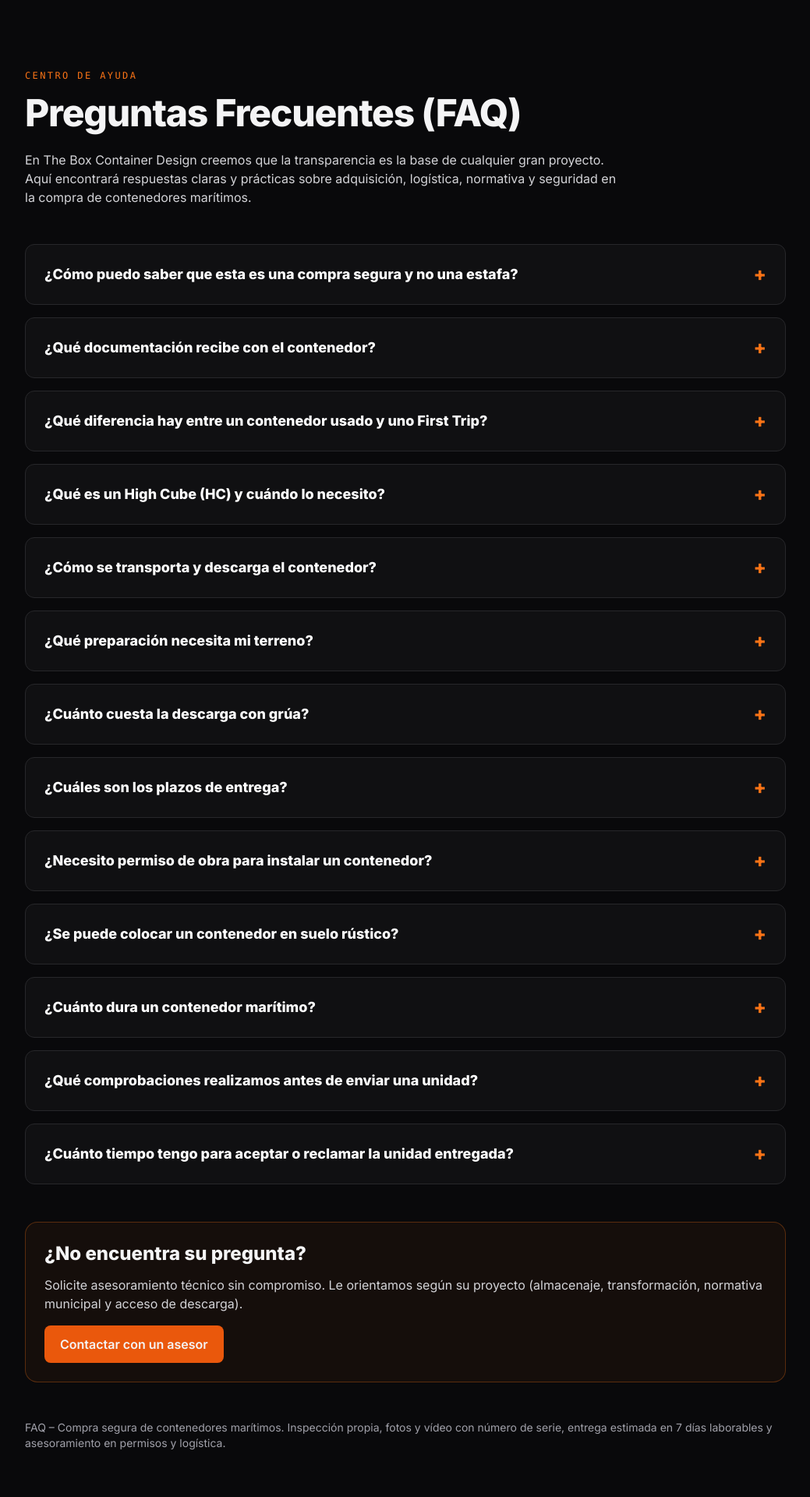
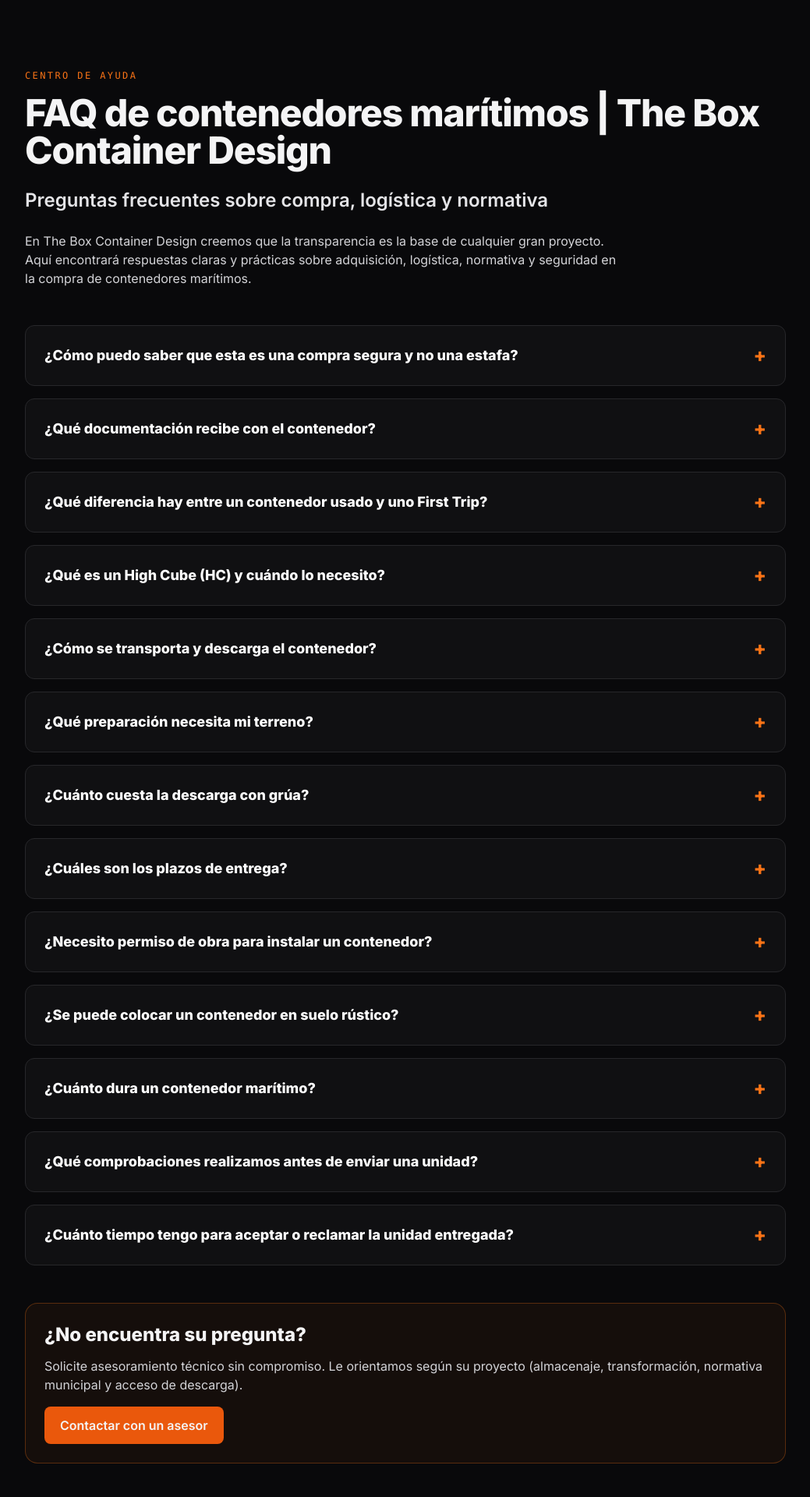
Before and after one commit to Doktek11/sote, a React (Vite) app: page / in a window 1280 px wide. Shown: the part 3680-5600 px from the top of the page at 78% size, without its empty margins (120-1159 px from the left). Built offline with nearby package versions, Linux system fonts and the light colour scheme.

Commit message:
Update FaqSection.tsx

```diff
--- a/components/sections/FaqSection.tsx
+++ b/components/sections/FaqSection.tsx
@@ -1,4 +1,8 @@
-import React from 'react';
+import React, { useEffect } from 'react';
+
+const SEO_TITLE = 'FAQ | Compra segura de contenedores marítimos | The Box Container Design';
+const SEO_DESCRIPTION =
+  'FAQ – Compra segura de contenedores marítimos. Inspección propia, fotos y vídeo con número de serie, entrega estimada en 7 días laborables y asesoramiento en permisos y logística.';
 
 const faqItems = [
   {
@@ -110,12 +114,41 @@ const faqItems = [
   },
 ];
 
+const upsertMeta = (name: string, content: string) => {
+  let meta = document.querySelector(`meta[name="${name}"]`) as HTMLMetaElement | null;
+
+  if (!meta) {
+    meta = document.createElement('meta');
+    meta.setAttribute('name', name);
+    document.head.appendChild(meta);
+  }
+
+  meta.setAttribute('content', content);
+};
+
 export const FaqSection: React.FC = () => {
+  useEffect(() => {
+    const previousTitle = document.title;
+    const previousDescription =
+      document.querySelector('meta[name="description"]')?.getAttribute('content') ?? '';
+
+    document.title = SEO_TITLE;
+    upsertMeta('description', SEO_DESCRIPTION);
+
+    return () => {
+      document.title = previousTitle;
+      upsertMeta('description', previousDescription);
+    };
+  }, []);
+
   return (
-    <section id="faqs" className="bg-zinc-950 py-24 border-y border-zinc-900">
+    <section id="faqs" className="bg-zinc-950 py-24 border-y border-zinc-900" aria-labelledby="faq-main-title">
       <div className="container mx-auto px-6 max-w-5xl">
         <p className="text-xs font-mono tracking-[0.2em] uppercase text-orange-500 mb-4">Centro de Ayuda</p>
-        <h2 className="text-4xl md:text-5xl font-black tracking-tight mb-6">Preguntas Frecuentes (FAQ)</h2>
+        <h1 id="faq-main-title" className="text-4xl md:text-5xl font-black tracking-tight mb-6">
+          FAQ de contenedores marítimos | The Box Container Design
+        </h1>
+        <h2 className="text-xl md:text-2xl font-semibold text-zinc-200 mb-6">Preguntas frecuentes sobre compra, logística y normativa</h2>
         <p className="text-zinc-300 max-w-3xl mb-12">
           En The Box Container Design creemos que la transparencia es la base de cualquier gran proyecto.
           Aquí encontrará respuestas claras y prácticas sobre adquisición, logística, normativa y seguridad en la compra de contenedores marítimos.
@@ -125,7 +158,7 @@ export const FaqSection: React.FC = () => {
           {faqItems.map((item) => (
             <details key={item.question} className="group rounded-xl border border-zinc-800 bg-zinc-900/50 p-6">
               <summary className="cursor-pointer list-none text-lg font-bold text-white flex items-center justify-between gap-4">
-                <span>{item.question}</span>
+                <h3>{item.question}</h3>
                 <span className="text-orange-500 transition-transform group-open:rotate-45 text-2xl leading-none">+</span>
               </summary>
               <div className="mt-4 space-y-3 text-zinc-300">
@@ -146,7 +179,7 @@ export const FaqSection: React.FC = () => {
         </div>
 
         <div className="mt-12 p-6 rounded-2xl border border-orange-500/30 bg-orange-500/5">
-          <h3 className="text-2xl font-extrabold mb-3">¿No encuentra su pregunta?</h3>
+          <h2 className="text-2xl font-extrabold mb-3">¿No encuentra su pregunta?</h2>
           <p className="text-zinc-300 mb-4">
             Solicite asesoramiento técnico sin compromiso. Le orientamos según su proyecto
             (almacenaje, transformación, normativa municipal y acceso de descarga).
@@ -158,11 +191,6 @@ export const FaqSection: React.FC = () => {
             Contactar con un asesor
           </a>
         </div>
-
-        <p className="mt-12 text-sm text-zinc-400">
-          FAQ – Compra segura de contenedores marítimos. Inspección propia, fotos y vídeo con número de serie,
-          entrega estimada en 7 días laborables y asesoramiento en permisos y logística.
-        </p>
       </div>
     </section>
   );
```
